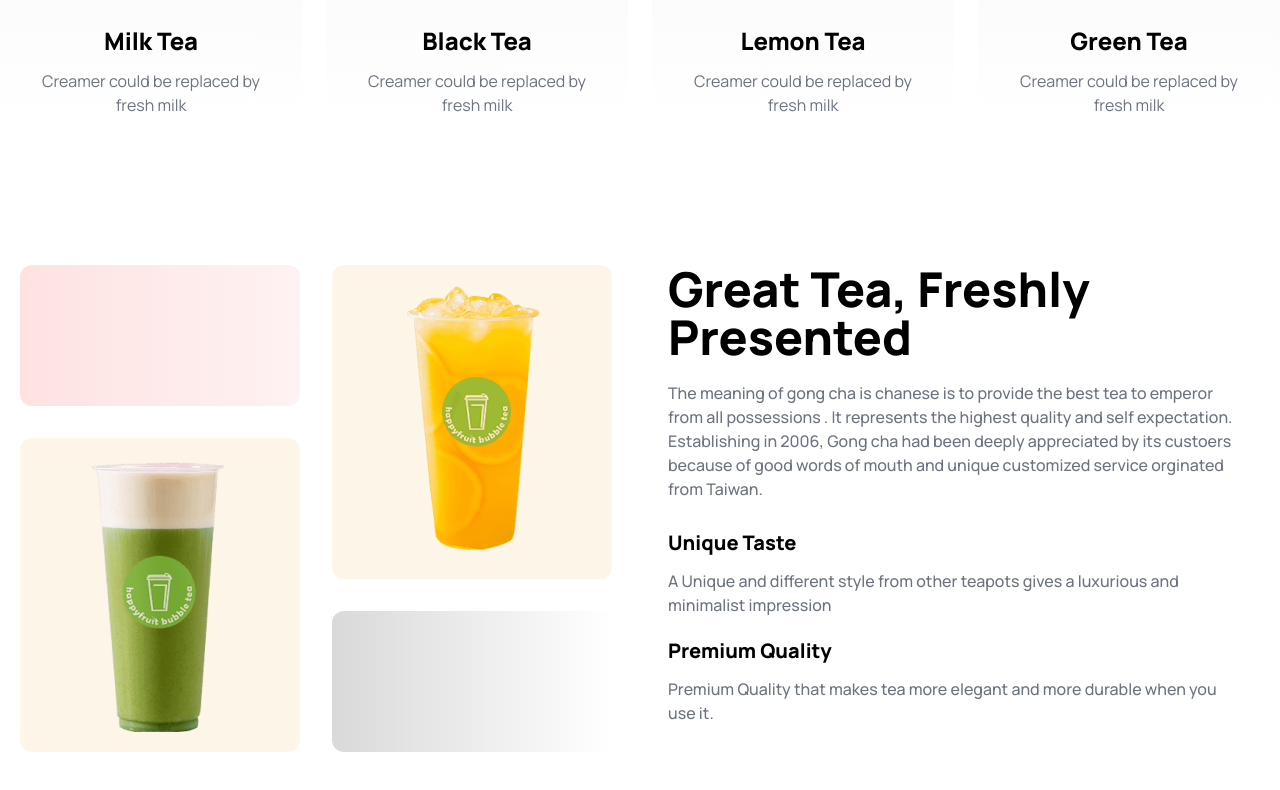
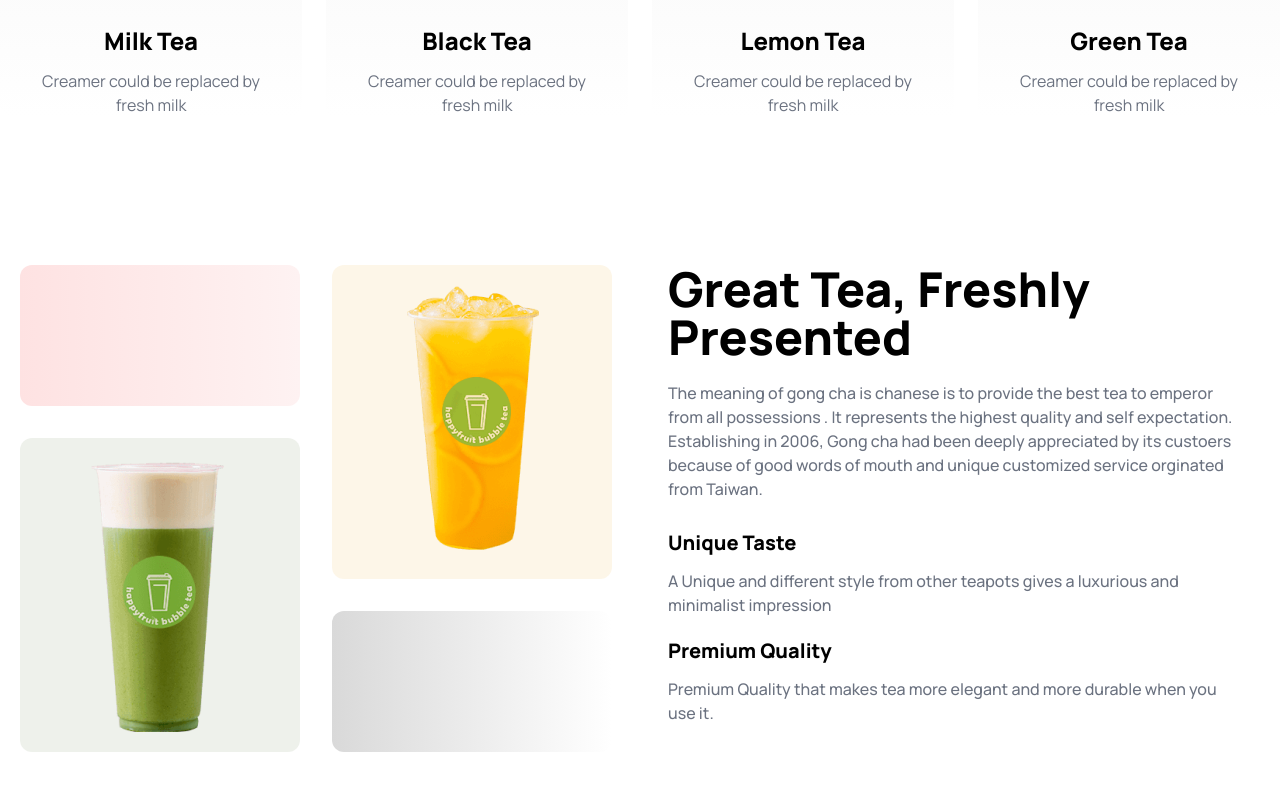
Before and after one commit to auntor0022/tea-house, a plain HTML site: page index.html in a window 1280 px wide. Shown: the part 1196-1986 px from the top of the page. Drawn offline with nearby package versions, Linux system fonts and the light colour scheme.

Commit message:
color edit

```diff
--- a/index.html
+++ b/index.html
@@ -95,7 +95,7 @@
             <div class="grid grid-cols-2 grid-rows-3 gap-8">
                 <div class="bg-gradient-to-r from-red-100 to-red-50 rounded-xl"></div>
                 <div class="bg-[#E6A623]/10 row-span-2 rounded-xl"><img src="images/fresh-1.png" alt="" class="mx-auto my-5"></div>
-                <div class="bg-[#E6A623]/10 row-span-2 rounded-xl"><img src="images/fresh-2.png" alt="" class="mx-auto my-5"></div>
+                <div class="bg-[#577639]/10 row-span-2 rounded-xl"><img src="images/fresh-2.png" alt="" class="mx-auto my-5"></div>
                 <div class="bg-gradient-to-r from-[#D9D9D9] to-white rounded-xl"></div>
             </div>
             <div class="max-w-xl">
```
